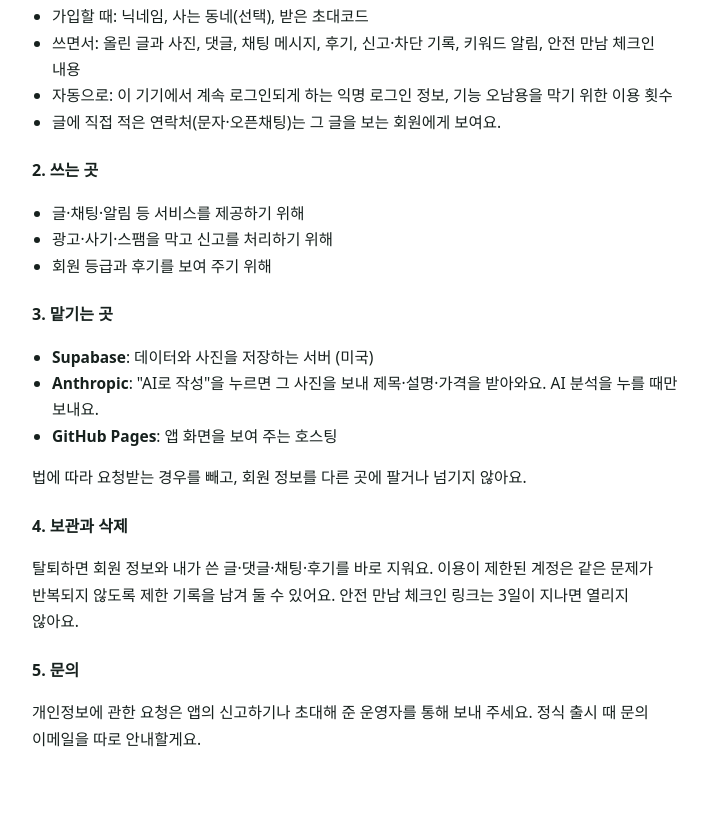
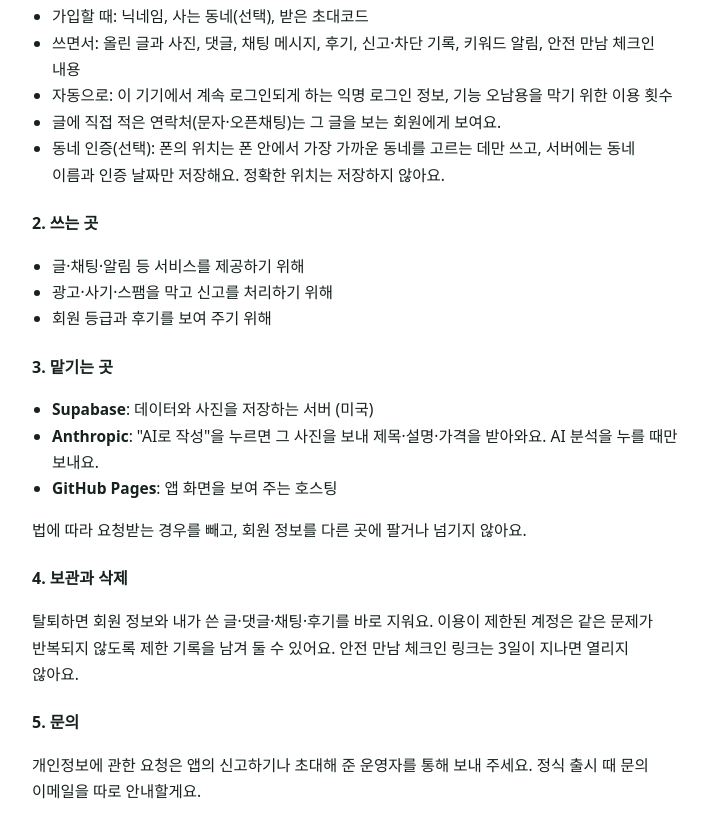
Before and after one commit to spk8280/hanin-dongne, a plain HTML site: page terms.html in a window 1280 px wide. Shown: the part 1828-2666 px from the top of the page, without its empty margins (284-992 px from the left). Drawn offline with Linux system fonts and the light colour scheme; a web font is replaced by a local one.

Commit message:
Update terms.html

```diff
--- a/terms.html
+++ b/terms.html
@@ -56,7 +56,7 @@ nav{display:flex;gap:8px;flex-wrap:wrap;margin:18px 0 8px}nav a{padding:7px 14px
 <li>가입할 때: 닉네임, 사는 동네(선택), 받은 초대코드</li>
 <li>쓰면서: 올린 글과 사진, 댓글, 채팅 메시지, 후기, 신고·차단 기록, 키워드 알림, 안전 만남 체크인 내용</li>
 <li>자동으로: 이 기기에서 계속 로그인되게 하는 익명 로그인 정보, 기능 오남용을 막기 위한 이용 횟수</li>
-<li>글에 직접 적은 연락처(문자·오픈채팅)는 그 글을 보는 회원에게 보여요.</li>
+<li>글에 직접 적은 연락처(문자·오픈채팅)는 그 글을 보는 회원에게 보여요.</li><li>동네 인증(선택): 폰의 위치는 폰 안에서 가장 가까운 동네를 고르는 데만 쓰고, 서버에는 동네 이름과 인증 날짜만 저장해요. 정확한 위치는 저장하지 않아요.</li>
 </ul>
 <h3>2. 쓰는 곳</h3>
 <ul>
```
